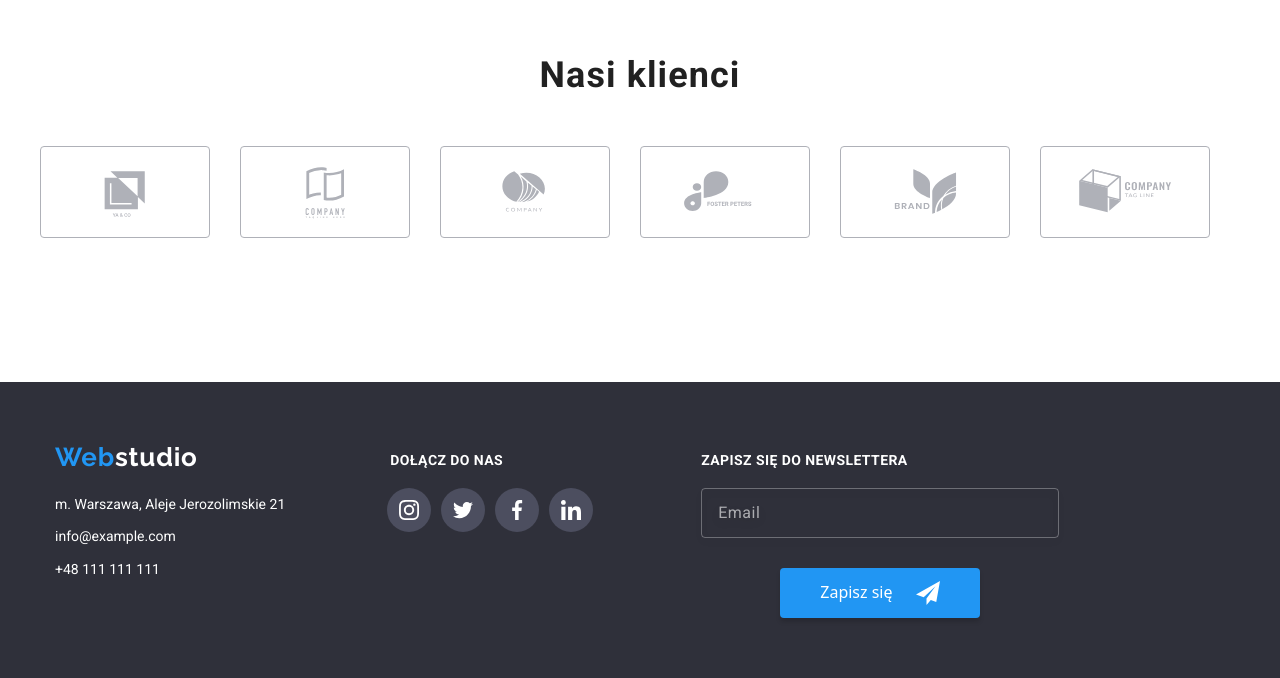
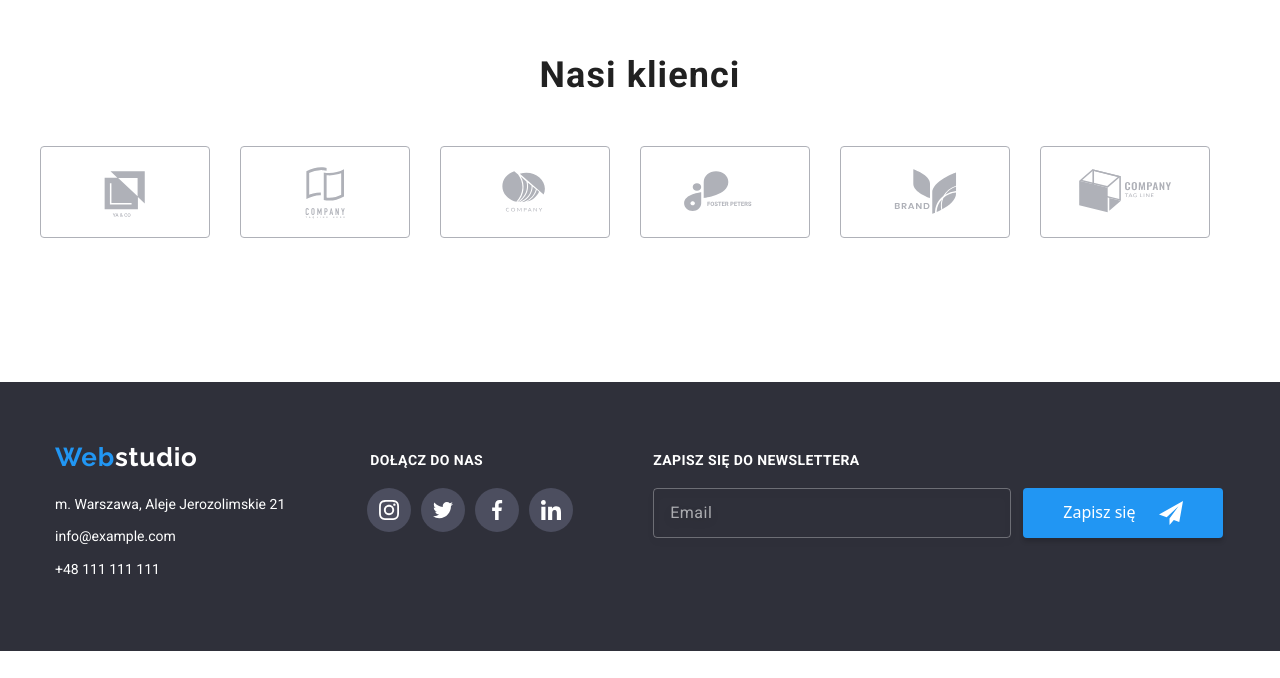
Before and after one commit to NataliaGrela/goit-markup-hw-06, a plain HTML site: page index.html in a window 1280 px wide. Shown: the part 2377-3055 px from the top of the page. After the commit the page ends 3028 px from the top, so only its background shows below. Drawn offline with nearby package versions, Linux system fonts and the light colour scheme.

Commit message:
footer changes

```diff
--- a/css/styles.css
+++ b/css/styles.css
@@ -242,6 +242,7 @@ a:link {
   color: #ffffff;
   cursor: pointer;
   margin-bottom: 9px;
+  width
 }
 
 .footer-data:hover,
@@ -274,8 +275,8 @@ a.footer-contact {
   margin: 0 auto;
   flex-direction: column;
   justify-content: flex-start;
-  margin-left: 70px;
-  margin-right: 68px;
+  margin-left: 50px;
+  margin-right: 40px;
 }
 
 .footer-second-section-title {
@@ -340,8 +341,31 @@ a.footer-contact {
   transition-timing-function: cubic-bezier(0.4, 0, 0.2, 1);
 }
 
+
+/* <div class="footer-form">
+
+<fieldset class="fieldset-footer">
+  <label class="fieldset-footer-label" for="newsletter">
+    <p class="fieldset-footer-label">Zapisz się do newslettera</p>
+  <input class="fieldset-footer-input" type="email" id="newsletter" placeholder="Email"/>
+
+  </label>
+</fieldset>
+<button class="fieldset-footer-button" type="button"><p class="fieldset-footer-button-push">Zapisz się</p><svg class="fieldset-footer-icon"><use href="./images/icons.svg#icon-icon-send"> </use></svg></span></button>
+</div>
 .fieldset-footer {
 border: none;
+} */
+
+
+.footer-form {
+  display: flex;
+  flex-direction: row;
+  gap: 12px;
+}
+
+.fieldset-footer {
+  border: none;
 }
 
 .fieldset-footer-label {
@@ -395,11 +419,12 @@ display: flex;
 justify-content: center;
 margin: auto;
 cursor: pointer;
-margin-top: 30px;
+margin-top: 46px;
 border: none;
 display: flex;
 align-items: center;
 position: relative;
+
 }
 
 .fieldset-footer-button-push {
@@ -419,7 +444,8 @@ left: 40px;
 }
 
 .fieldset-footer-button:hover,
-.fieldset-footer-button:focus {
+.fieldset-footer-button:focus
+ {
   background: #7cbef4;
   transition-duration: 250ms;
   transition-timing-function: cubic-bezier(0.4, 0, 0.2, 1);
```
Also changed, not shown: 1 other file.
